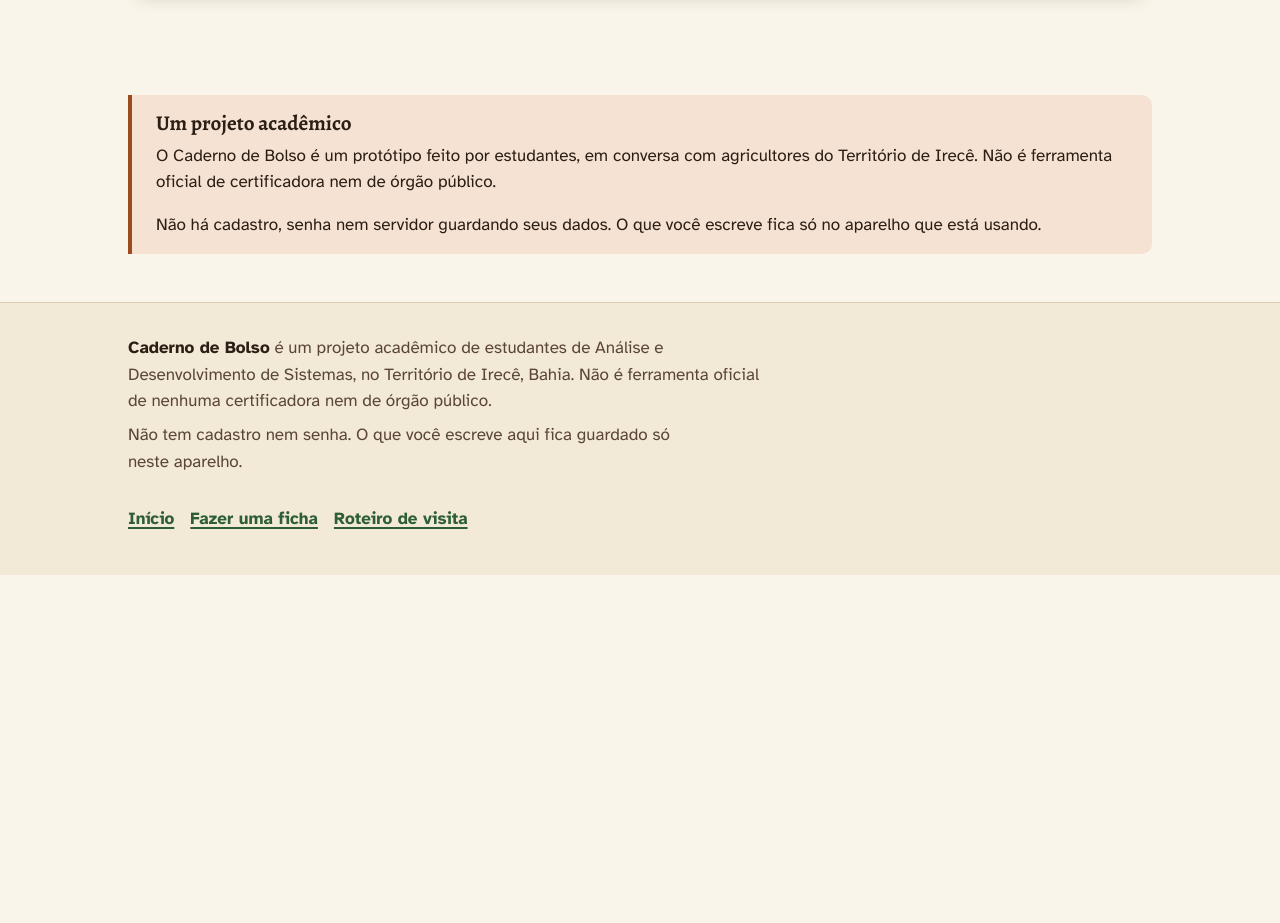
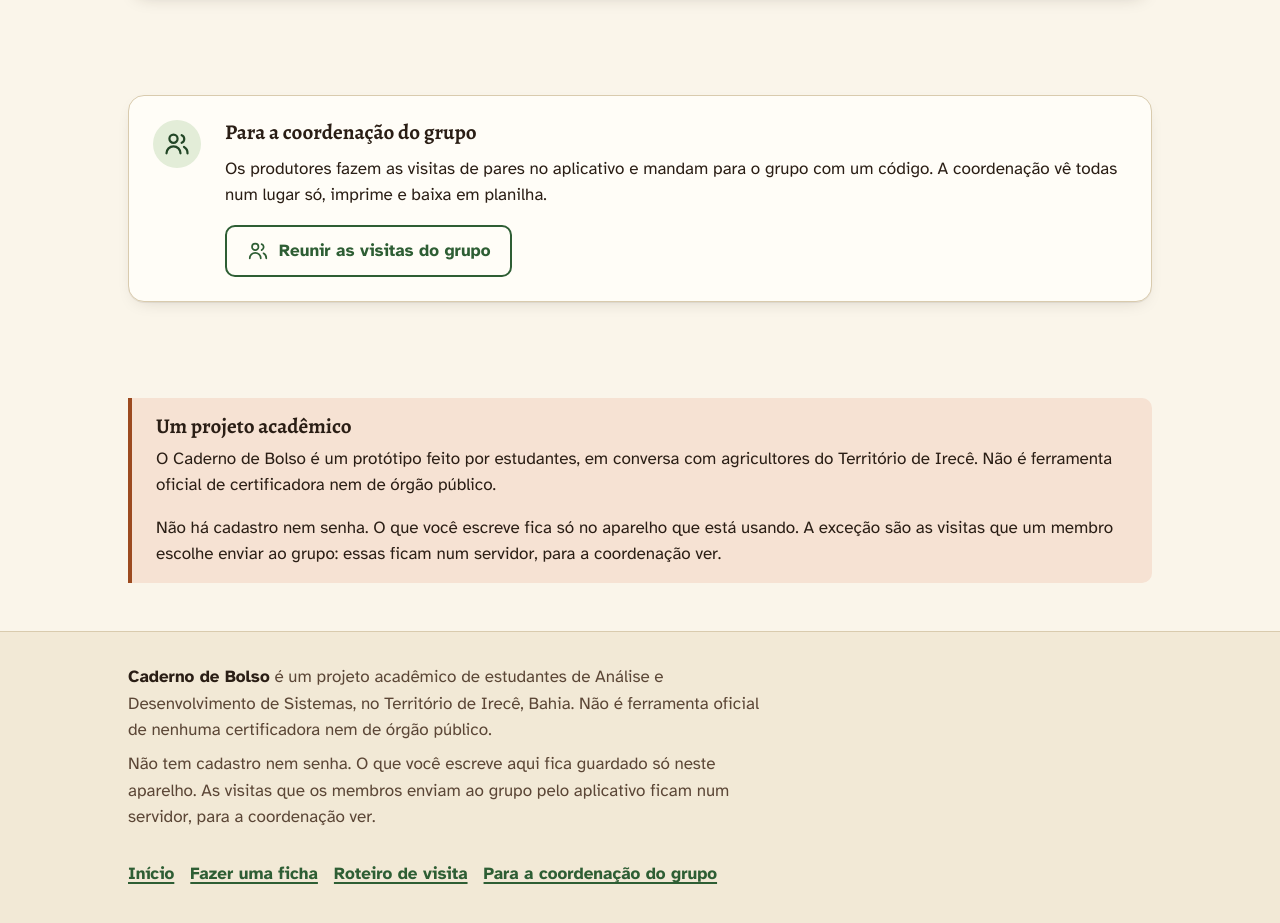
Before and after one commit to Andessonreis/caderno-de-bolso-web, a Next.js app: page / in a window 1280 px wide. Shown: the part 1906-2829 px from the top of the page. Before the commit the page ends 2481 px from the top, so only its background shows below. Built offline with nearby package versions, Linux system fonts and the light colour scheme; no server answers.

Commit message:
feat: leva à página do grupo pelo início e pelo rodapé

```diff
--- a/src/app/page.tsx
+++ b/src/app/page.tsx
@@ -213,6 +213,31 @@ export default function Inicio() {
 
       <section
         className={`conteiner ${estilos.secao}`}
+        aria-labelledby="titulo-grupo"
+      >
+        <div className={`cartao ${estilos.app}`}>
+          <span className={estilos.blocoIcone}>
+            <Icone nome="pessoas" tamanho={28} />
+          </span>
+          <div>
+            <h2 id="titulo-grupo" className={estilos.appTitulo}>
+              Para a coordenação do grupo
+            </h2>
+            <p>
+              Os produtores fazem as visitas de pares no aplicativo e mandam
+              para o grupo com um código. A coordenação vê todas num lugar só,
+              imprime e baixa em planilha.
+            </p>
+            <Link className="botao botao-secundario" href="/grupo/">
+              <Icone nome="pessoas" />
+              Reunir as visitas do grupo
+            </Link>
+          </div>
+        </div>
+      </section>
+
+      <section
+        className={`conteiner ${estilos.secao}`}
         aria-labelledby="titulo-aviso"
       >
         <div className="aviso">
@@ -225,8 +250,9 @@ export default function Inicio() {
             certificadora nem de órgão público.
           </p>
           <p>
-            Não há cadastro, senha nem servidor guardando seus dados. O que você
-            escreve fica só no aparelho que está usando.
+            Não há cadastro nem senha. O que você escreve fica só no aparelho
+            que está usando. A exceção são as visitas que um membro escolhe
+            enviar ao grupo: essas ficam num servidor, para a coordenação ver.
           </p>
         </div>
       </section>
--- a/src/components/Rodape.tsx
+++ b/src/components/Rodape.tsx
@@ -11,7 +11,9 @@ export function Rodape() {
           nenhuma certificadora nem de órgão público.
         </p>
         <p className={estilos.texto}>
-          Não tem cadastro nem senha. O que você escreve aqui fica guardado só neste aparelho.
+          Não tem cadastro nem senha. O que você escreve aqui fica guardado só neste aparelho. As
+          visitas que os membros enviam ao grupo pelo aplicativo ficam num servidor, para a
+          coordenação ver.
         </p>
         <nav aria-label="Rodapé">
           <ul className={estilos.links}>
@@ -24,6 +26,9 @@ export function Rodape() {
             <li>
               <Link href="/visita/">Roteiro de visita</Link>
             </li>
+            <li>
+              <Link href="/grupo/">Para a coordenação do grupo</Link>
+            </li>
           </ul>
         </nav>
       </div>
```
